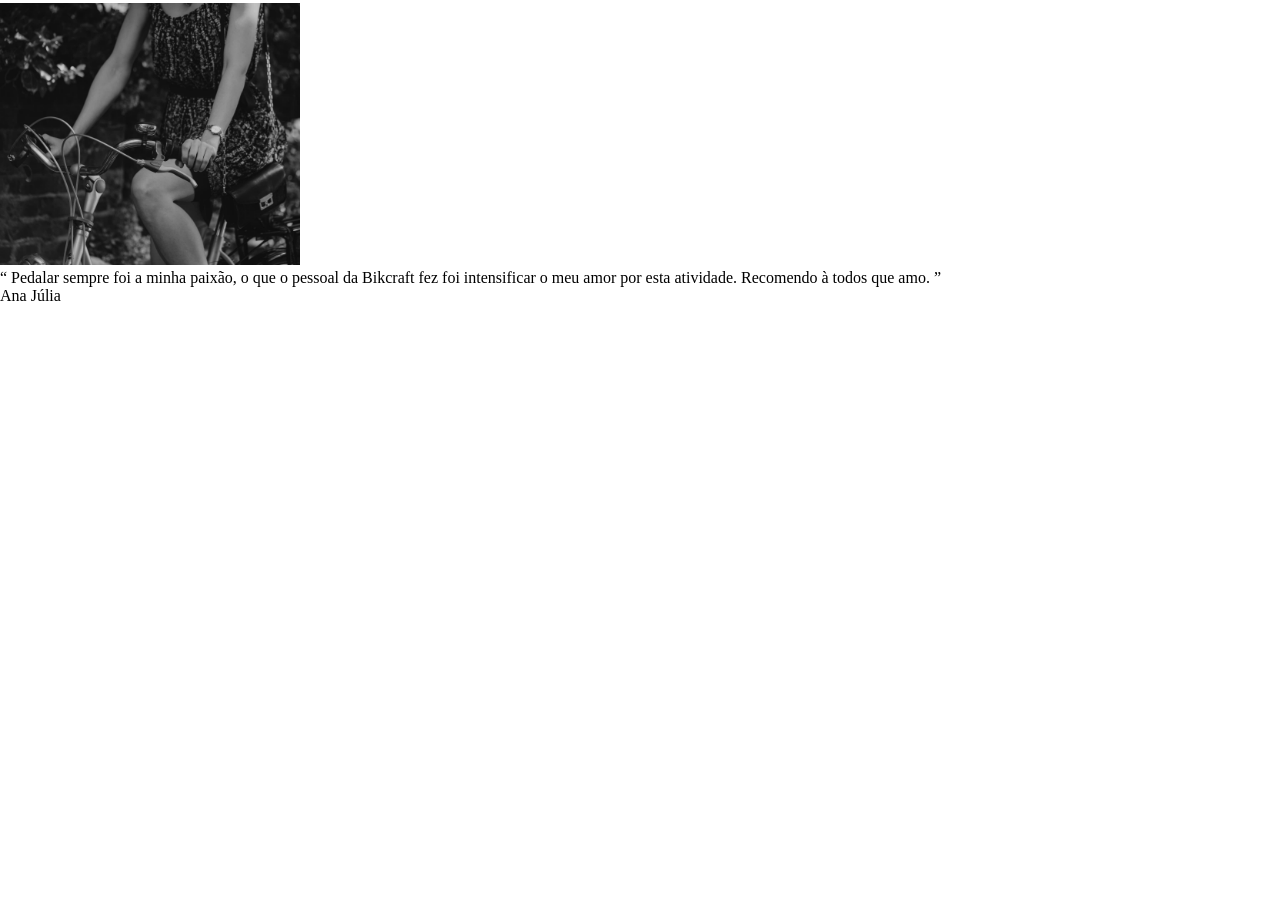
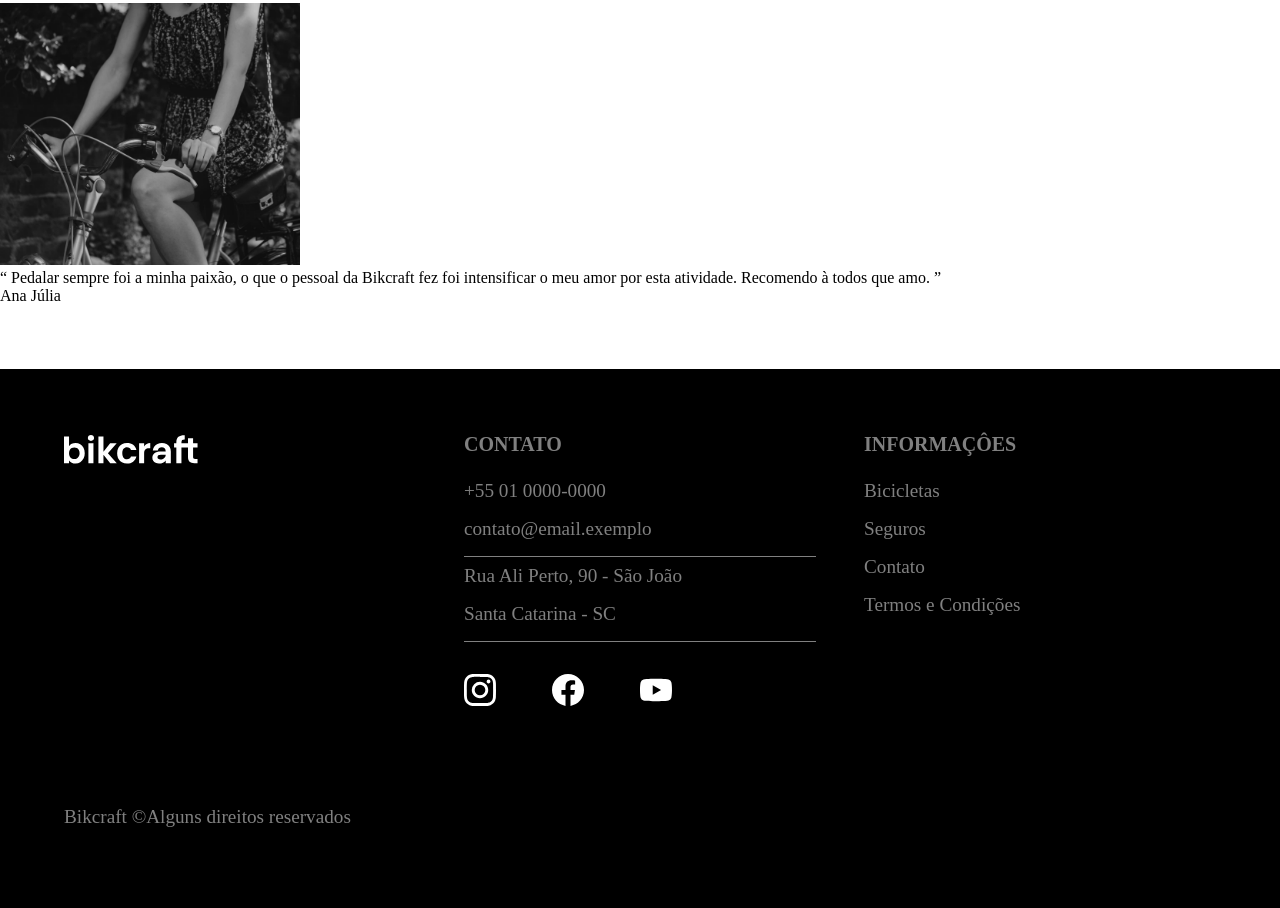
Before and after one commit to RenannDev/Copia-site-BikCraft, a plain HTML site: page index.html in a window 1280 px wide. Shown: the part 3100-4008 px from the top of the page. Before the commit the page ends 3405 px from the top, so only its background shows below. Drawn offline with Linux system fonts and the light colour scheme.

Commit message:
footer-completo

```diff
--- a/css/styles.scss
+++ b/css/styles.scss
@@ -235,3 +235,62 @@ $fontSegundaria:"Roboto", sans-serif;
 
 
 }
+
+
+
+/*Seção do FOOTER*/
+
+footer{
+    background-color: $corSegundaria;
+    margin: 4rem 0 0 0;
+    padding: 4rem;
+    width: 100%;
+
+
+    #secao-footer {
+        display: grid;
+        grid-template-columns: repeat(3, 1fr);
+        grid-template-rows: 100px, auto ;
+        gap: 3rem;
+    }
+
+    #secao-footer{
+        color: gray;
+        text-align: start;
+    }
+
+    div h4{
+        font-size: 1.25rem;
+        padding-bottom: 1rem;
+    }
+
+    div ul li{
+        list-style: none;
+        padding-block: 0.5rem;
+        font-size: 1.2rem;
+    }
+
+    .f-contato .list-contato{
+        border-bottom: 1px solid gray;
+        padding-bottom: 1rem;
+    }
+
+    .redes-socias{
+        margin-top: 2rem;
+        display: grid;
+        grid-template-columns: repeat(3, 0.25fr);
+    }
+
+    .redes-socias a:hover{
+        transform: scale(1.2);
+
+    }
+
+    // Ultimo elemento do Footer
+
+    .direitos-autorais p{
+        color: gray;
+        font-size: 1.2rem;
+        padding: 6rem 0 1rem 0;
+    }
+}
--- a/index.html
+++ b/index.html
@@ -119,5 +119,51 @@
 
         </div>
     </section>
+
+    <footer>
+
+        <section id="secao-footer">
+            <div>
+                <img src="./image/bikcraft.svg" alt="Logo da bikcraft" class="logo">
+            </div>
+
+            <div class="footer-contato">
+                <h4>CONTATO</h4>
+                <ul class="f-contato">
+                    <li> +55 01 0000-0000</li>
+                    <li class="list-contato"> contato@email.exemplo</li>
+                    <li> Rua Ali Perto, 90 - São João</li>
+                    <li class="list-contato"> Santa Catarina - SC</li>
+                </ul>
+                <div class="redes-socias">
+                    <a href="">
+                        <img class="instagram" src="./image/instagram.svg" alt="Icone do instagram">
+                    </a>
+                    <a href="">
+                        <img class="facebook" src="./image/facebook.svg" alt="Icone do facebook">
+                    </a>
+                    <a href="">
+                        <img class="youtube" src="./image/youtube.svg" alt="Icone do YouTube">
+                    </a>
+                </div>
+            </div>
+
+            <div info-footer>
+                <h4>INFORMAÇÔES</h4>
+                <ul info-list>
+                    <li> Bicicletas</li>
+                    <li> Seguros</li>
+                    <li> Contato</li>
+                    <li> Termos e Condições</li>
+                </ul>
+            </div>
+        </section>
+
+        <div class="direitos-autorais">
+            <p>Bikcraft &copy;Alguns direitos reservados </p>
+        </div>
+
+    </footer>
+
 </body>
 </html>
```
Also changed, not shown: css/styles.css, image/facebook.svg (added), image/instagram.svg (added), image/youtube.svg (added), 1 other file.
